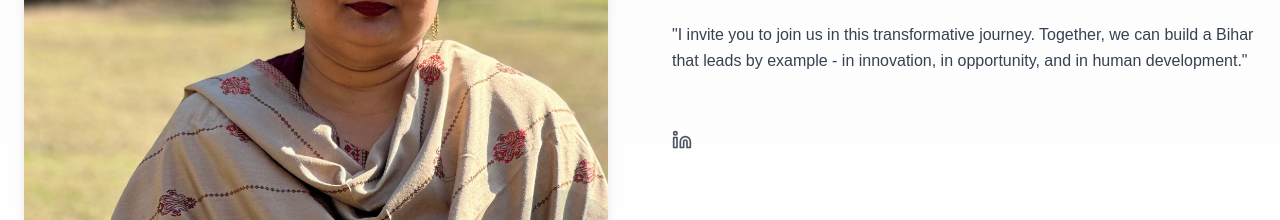
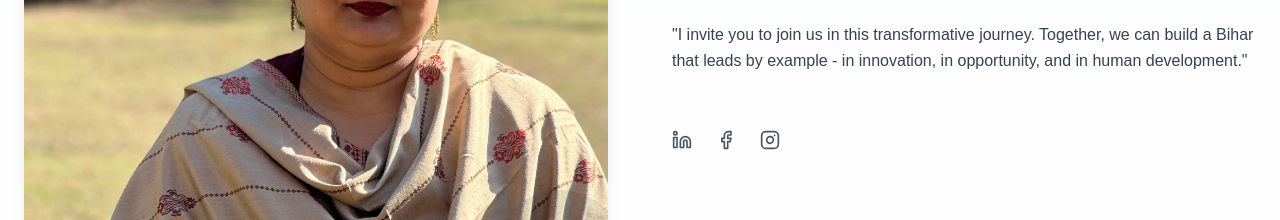
Before and after one commit to Hind-A-Trust/HIND-A-Prod, a Next.js app: page / in a window 1280 px wide. Shown: the part 3780-4000 px from the top of the page. Built offline with nearby package versions, Linux system fonts and the light colour scheme.

Commit message:
Added Facebook and Instagram icons to the signature area

```diff
--- a/src/app/page.tsx
+++ b/src/app/page.tsx
@@ -4,6 +4,7 @@ import { Button } from "@/components/ui/button"
 import Image from "next/image"
 import Link from "next/link"
 import { ChevronDown, Award, Users, Linkedin, Activity, Shield, CheckCircle, FileText } from "lucide-react"
+import { Facebook, Instagram } from "lucide-react";
 import { useState } from "react"
 import { Menu, X } from 'lucide-react';
 
@@ -499,11 +500,20 @@ export default function HomePage() {
                     </blockquote>
 
                     {/* Signature Area */}
+                                        {/* Signature Area */}
                     <div className="space-y-4 pt-6">
                       <div className="flex gap-6">
                         <a href="https://www.linkedin.com/in/dr-mohsena-khalil-94678552/"
                           className="text-gray-600 hover:text-gray-900 transition-colors">
                           <Linkedin className="w-5 h-5" />
+                        </a>
+                        <a href="https://www.facebook.com/profile.php?id=61571722253961&mibextid=wwXIfr&mibextid=wwXIfr"
+                          className="text-gray-600 hover:text-gray-900 transition-colors">
+                          <Facebook className="w-5 h-5" />
+                        </a>
+                        <a href="https://www.instagram.com/hinda_charitable_trust?igsh=eGV5d2RjamhlMjNp"
+                          className="text-gray-600 hover:text-gray-900 transition-colors">
+                          <Instagram className="w-5 h-5" />
                         </a>
                       </div>
                     </div>
```
